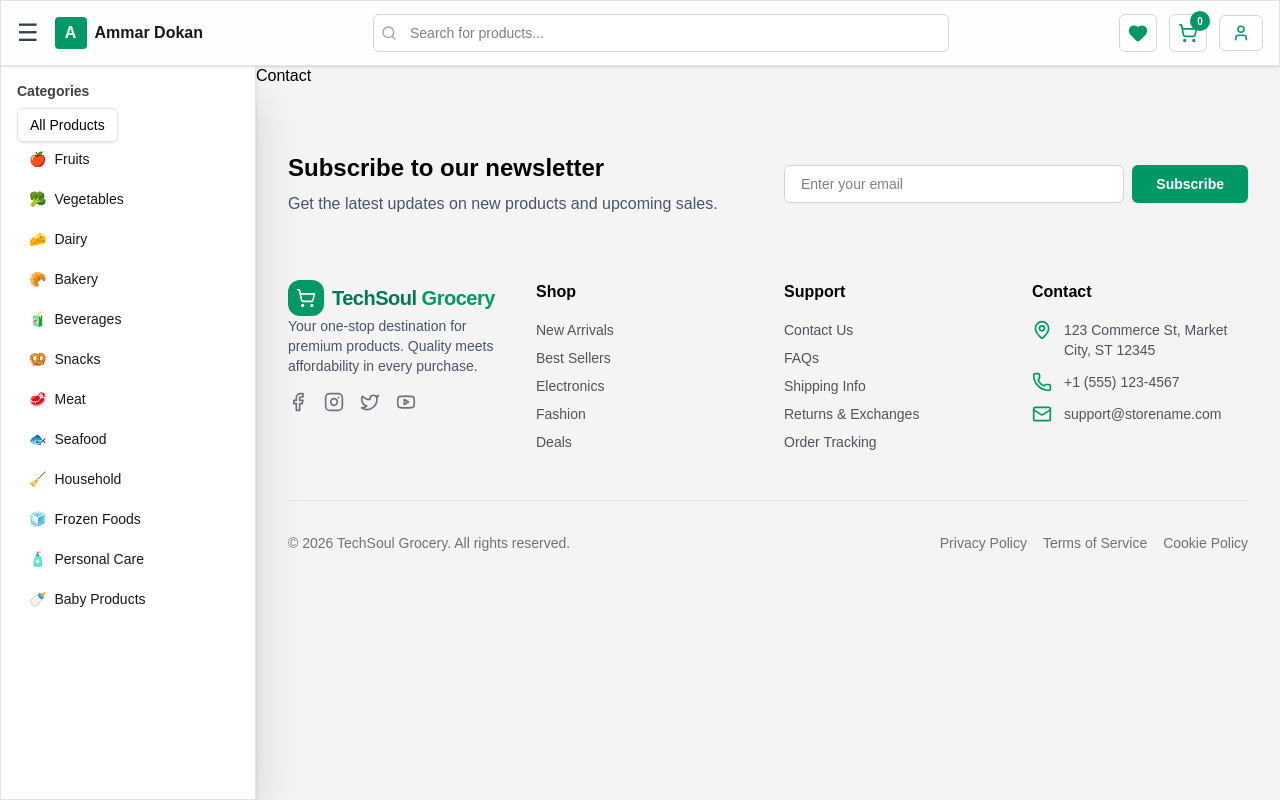
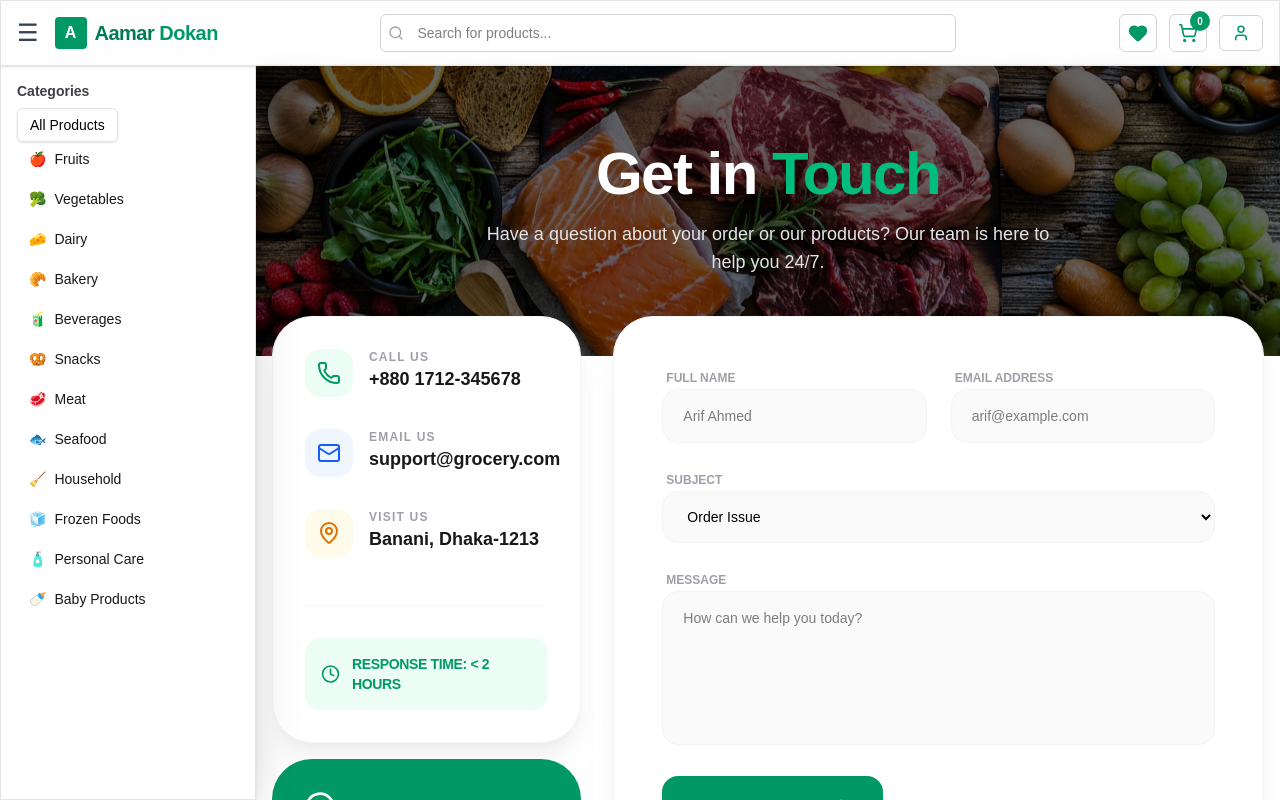
Before and after one commit to manishankarvakta/aamardokan-ecom, a Next.js app: page /contact in a window 1280 px wide. Shown: the top 800 px of the page. Built offline with nearby package versions, Linux system fonts and the light colour scheme.

Commit message:
Product Card

```diff
--- a/src/app/contact/page.tsx
+++ b/src/app/contact/page.tsx
@@ -1,9 +1,149 @@
-import React from 'react'
+"use client";
+
+import React from 'react';
+import { Mail, Phone, MapPin, Send, MessageCircle, Clock } from 'lucide-react';
+import { toast } from 'sonner';
 
 const Contact = () => {
-  return (
-    <div>Contact</div>
-  )
-}
+    const handleSubmit = (e: React.FormEvent) => {
+        e.preventDefault();
+        toast.success("Message sent! We'll get back to you soon.");
+    };
 
-export default Contact
+    return (
+        <div className="min-h-screen bg-white">
+            {/* Header Section */}
+            <div
+                className="py-20 px-4 bg-cover bg-center"
+                style={{
+                    backgroundImage:
+                        "linear-gradient(rgba(0,0,0,0.6), rgba(0,0,0,0.6)), url('/assets/image/banner.jpeg')",
+                }}
+            >
+                <div className="max-w-7xl mx-auto text-center">
+                    <h1 className="text-4xl md:text-6xl font-black text-white tracking-tight">
+                        Get in <span className="text-emerald-500">Touch</span>
+                    </h1>
+                    <p className="mt-4 text-zinc-200 max-w-xl mx-auto text-lg">
+                        Have a question about your order or our products? Our team is here to help you 24/7.
+                    </p>
+                </div>
+            </div>
+
+            <div className="max-w-7xl mx-auto px-4 -mt-10 pb-20">
+                <div className="grid grid-cols-1 lg:grid-cols-12 gap-8">
+
+                    {/* LEFT: Contact Info Cards */}
+                    <div className="lg:col-span-4 space-y-4">
+                        <div className="bg-white border border-zinc-100 p-8 rounded-[2.5rem] shadow-xl shadow-zinc-200/50">
+                            <div className="space-y-8">
+                                <div className="flex gap-4">
+                                    <div className="h-12 w-12 rounded-2xl bg-emerald-50 flex items-center justify-center text-emerald-600 flex-shrink-0">
+                                        <Phone size={24} />
+                                    </div>
+                                    <div>
+                                        <p className="text-xs font-black text-zinc-400 uppercase tracking-widest">Call Us</p>
+                                        <p className="text-lg font-bold text-zinc-900">+880 1712-345678</p>
+                                    </div>
+                                </div>
+
+                                <div className="flex gap-4">
+                                    <div className="h-12 w-12 rounded-2xl bg-blue-50 flex items-center justify-center text-blue-600 flex-shrink-0">
+                                        <Mail size={24} />
+                                    </div>
+                                    <div>
+                                        <p className="text-xs font-black text-zinc-400 uppercase tracking-widest">Email Us</p>
+                                        <p className="text-lg font-bold text-zinc-900">support@grocery.com</p>
+                                    </div>
+                                </div>
+
+                                <div className="flex gap-4">
+                                    <div className="h-12 w-12 rounded-2xl bg-amber-50 flex items-center justify-center text-amber-600 flex-shrink-0">
+                                        <MapPin size={24} />
+                                    </div>
+                                    <div>
+                                        <p className="text-xs font-black text-zinc-400 uppercase tracking-widest">Visit Us</p>
+                                        <p className="text-lg font-bold text-zinc-900">Banani, Dhaka-1213</p>
+                                    </div>
+                                </div>
+                            </div>
+
+                            <div className="mt-12 pt-8 border-t border-zinc-50">
+                                <div className="flex items-center gap-3 text-emerald-600 bg-emerald-50 p-4 rounded-2xl">
+                                    <Clock size={20} />
+                                    <p className="text-sm font-bold uppercase tracking-tight">Response time: &lt; 2 Hours</p>
+                                </div>
+                            </div>
+                        </div>
+
+                        {/* Live Chat Teaser */}
+                        <div className="bg-emerald-600 p-8 rounded-[2.5rem] text-white">
+                            <MessageCircle size={32} className="mb-4" />
+                            <h3 className="text-xl font-bold">Live Support</h3>
+                            <p className="text-emerald-100 text-sm mt-2">Chat with our experts right now for instant help.</p>
+                            <button className="mt-6 w-full py-3 bg-white text-emerald-600 rounded-xl font-black text-sm hover:bg-emerald-700 hover:text-white transition-all">
+                                Start Chatting
+                            </button>
+                        </div>
+                    </div>
+
+                    {/* RIGHT: Contact Form */}
+                    <div className="lg:col-span-8">
+                        <div className="bg-white border border-zinc-100 p-8 md:p-12 rounded-[2.5rem] shadow-xl shadow-zinc-200/50">
+                            <form onSubmit={handleSubmit} className="grid grid-cols-1 md:grid-cols-2 gap-6">
+                                <div className="space-y-2">
+                                    <label className="text-xs font-black text-zinc-400 uppercase ml-1">Full Name</label>
+                                    <input
+                                        required
+                                        type="text"
+                                        placeholder="Arif Ahmed"
+                                        className="w-full bg-zinc-50 border border-zinc-100 rounded-2xl px-5 py-4 text-sm focus:outline-none focus:ring-2 focus:ring-emerald-500 transition-all"
+                                    />
+                                </div>
+                                <div className="space-y-2">
+                                    <label className="text-xs font-black text-zinc-400 uppercase ml-1">Email Address</label>
+                                    <input
+                                        required
+                                        type="email"
+                                        placeholder="arif@example.com"
+                                        className="w-full bg-zinc-50 border border-zinc-100 rounded-2xl px-5 py-4 text-sm focus:outline-none focus:ring-2 focus:ring-emerald-500 transition-all"
+                                    />
+                                </div>
+                                <div className="md:col-span-2 space-y-2">
+                                    <label className="text-xs font-black text-zinc-400 uppercase ml-1">Subject</label>
+                                    <select className="w-full bg-zinc-50 border border-zinc-100 rounded-2xl px-5 py-4 text-sm focus:outline-none focus:ring-2 focus:ring-emerald-500 transition-all">
+                                        <option>Order Issue</option>
+                                        <option>Delivery Inquiry</option>
+                                        <option>Product Feedback</option>
+                                        <option>Other</option>
+                                    </select>
+                                </div>
+                                <div className="md:col-span-2 space-y-2">
+                                    <label className="text-xs font-black text-zinc-400 uppercase ml-1">Message</label>
+                                    <textarea
+                                        required
+                                        rows={6}
+                                        placeholder="How can we help you today?"
+                                        className="w-full bg-zinc-50 border border-zinc-100 rounded-2xl px-5 py-4 text-sm focus:outline-none focus:ring-2 focus:ring-emerald-500 transition-all resize-none"
+                                    />
+                                </div>
+                                <div className="md:col-span-2">
+                                    <button
+                                        type="submit"
+                                        className="w-full md:w-auto flex items-center bg-emerald-600 justify-center gap-3 text-white px-10 py-5 rounded-2xl font-black hover:bg-emerald-700 transition-all active:scale-95 shadow-lg shadow-zinc-200"
+                                    >
+                                        Send Message
+                                        <Send size={18} />
+                                    </button>
+                                </div>
+                            </form>
+                        </div>
+                    </div>
+
+                </div>
+            </div>
+        </div>
+    );
+};
+
+export default Contact;
--- a/src/components/common/Footer.tsx
+++ b/src/components/common/Footer.tsx
@@ -39,7 +39,7 @@ const Footer = () => {
               <ShoppingCart className="h-5 w-5" />
             </div>
             <span className="text-xl font-bold tracking-tight text-emerald-700">
-              TechSoul <span className="text-emerald-600">Grocery</span>
+              Aamar <span className="text-emerald-600">Dokan</span>
             </span>
           </Link>
 
--- a/src/components/common/Navbar.tsx
+++ b/src/components/common/Navbar.tsx
@@ -45,7 +45,9 @@ const totalItems = cartItems.reduce((acc, item) => acc + item.quantity, 0);
         </button>
         <Link href="/" className="flex items-center gap-2 font-semibold text-zinc-900">
           <span className="inline-flex h-8 w-8 items-center justify-center rounded bg-emerald-600 text-white">A</span>
-          <span>Ammar Dokan</span>
+          <span className="text-xl font-bold tracking-tight text-emerald-700">
+              Aamar <span className="text-emerald-600">Dokan</span>
+            </span>
         </Link>
 
         <form onSubmit={onSearch} className="flex-1 max-w-xl mx-auto">
--- a/src/components/home/ProductCard.tsx
+++ b/src/components/home/ProductCard.tsx
@@ -1,18 +1,18 @@
 "use client";
-import { ShoppingCart, Heart } from "lucide-react";
+import { ShoppingCart, Heart, Eye } from "lucide-react";
 import type { Product } from "@/lib/products";
 
 import { useDispatch } from "react-redux";
 import { addToCart } from "@/lib/store/features/cartSlice";
-// import { useState } from "react";
-// import ProductDetailModal from "@/components/home/ProductDetailModal";
+import { useState } from "react";
+import ProductDetailModal from "@/components/home/ProductDetailModal";
 import { toast } from "sonner";
 import Image from "next/image";
 import Link from "next/link";
 
 export default function ProductCard({ product }: { product: Product }) {
   const dispatch = useDispatch();
-  // const [isOpen, setIsOpen] = useState(false);
+  const [isOpen, setIsOpen] = useState(false);
 
   // Logic to send product to Redux Store
   const handleAddToCart = () => {
@@ -52,6 +52,21 @@ export default function ProductCard({ product }: { product: Product }) {
           alt={product.name}
           className="h-full w-full object-cover transition-transform duration-700 ease-in-out group-hover:scale-110"
         />
+       <div>
+  <button
+    onClick={(e) => { e.stopPropagation(); setIsOpen(true); }}
+    className="absolute left-1/2 top-1/2 -translate-x-1/2 -translate-y-1/2
+      flex h-10 w-10 items-center justify-center rounded-full
+      bg-slate-100 text-emerald-600 opacity-0 shadow-lg
+      transition-all delay-150 duration-300
+      hover:text-emerald-500 cursor-pointer
+      group-hover:opacity-100"
+    title="Quick View"
+  >
+    <Eye size={20} />
+  </button>
+</div>
+
 
         {/* Add to Cart - Sliding up from bottom of Image */}
         <div className="absolute cursor-pointer inset-x-0 bottom-0 translate-y-full p-3 transition-transform duration-300 ease-out group-hover:translate-y-0 bg-gradient-to-t from-black/40 to-transparent">
@@ -60,6 +75,7 @@ export default function ProductCard({ product }: { product: Product }) {
             Add to Cart
           </button>
         </div>
+
       </div>
 
       {/* Product Details (Static below the image) */}
@@ -77,7 +93,7 @@ export default function ProductCard({ product }: { product: Product }) {
           </span>
         </div>
       </Link>
-      {/* <ProductDetailModal product={product} open={isOpen} onClose={() => setIsOpen(false)} /> */}
+      <ProductDetailModal product={product} open={isOpen} onClose={() => setIsOpen(false)} />
     </div>
   );
 }
```
